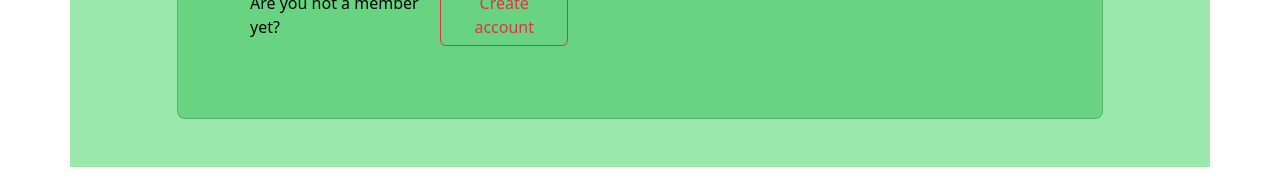
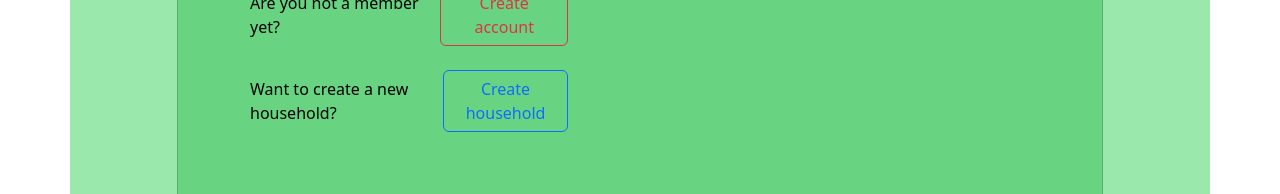
Before and after one commit to IvonaCvija/PPIT-Project, a React (Create React App) app: page / in a window 1280 px wide. Shown: the part 758-952 px from the top of the page. Before the commit the page ends 925 px from the top, so only its background shows below. Built offline with nearby package versions, Linux system fonts and the light colour scheme.

Commit message:
successful adding household and account redirects to login page, create household button on login page

```diff
--- a/src/App.js
+++ b/src/App.js
@@ -13,7 +13,7 @@ import AddHousehold from './components/addHousehold';
 import Household from './components/household';
 import AddAccount from './components/addAccount';
 
-import Navbar from './Navbar';
+
 
 import { BrowserRouter, Routes, Route } from 'react-router-dom';
 import { HouseholdCodeProvider } from './components/householdCodeContext';
--- a/src/components/addAccount.js
+++ b/src/components/addAccount.js
@@ -1,6 +1,7 @@
 import { useEffect, useState } from "react";
 import { Button, Alert } from 'react-bootstrap';
 import axios from "axios";
+import { useNavigate } from 'react-router-dom';
 
 function AddAccount() {
     // use useState hook for getting variables full name, phone number, password, household code
@@ -11,7 +12,7 @@ function AddAccount() {
     const [existingPhoneNumbers, setExistingPhoneNumbers] = useState([]);
     const [error, setError] = useState('');
     const [success, setSuccess] = useState('');
-
+    const navigate = useNavigate();
 
     useEffect(() => {
         //  making GET request to get existing phone numbers to compare
@@ -52,7 +53,7 @@ function AddAccount() {
             .then(response => {
                 setSuccess("Successfully added account.");
                 console.log("Successfully added account:", response.data);
-                window.location.reload();
+                navigate('/login'); // redirect to login page
             })
             .catch(error => { // handle error
                 setError(error.response.data);
--- a/src/components/addHousehold.js
+++ b/src/components/addHousehold.js
@@ -1,6 +1,7 @@
 import { useEffect, useState } from "react";
 import { Button, Alert } from 'react-bootstrap';
 import axios from "axios";
+import { useNavigate } from 'react-router-dom';
 
 function AddHousehold() {
     // use useState hook for getting variables household code and eircode
@@ -9,6 +10,7 @@ function AddHousehold() {
     const [existingData, setExistingData] = useState({ householdCodes: [], eircodes: [] });
     const [error, setError] = useState('');
     const [success, setSuccess] = useState('');
+    const navigate = useNavigate();
 
     useEffect(() => {
         // making GET request to get existing codes to compare
@@ -49,7 +51,7 @@ function AddHousehold() {
             .then(response => {
                 setSuccess("Successfully added household.");
                 console.log("Successfully added household:", response.data);
-                window.location.reload();
+                navigate('/login');
             })
             .catch(error => {
                 setError(error.response.data);
--- a/src/components/login.js
+++ b/src/components/login.js
@@ -85,6 +85,10 @@ function Login() {
                                                     <p class="mb-0 me-2">Are you not a member yet?</p>
                                                     <Button variant="btn btn-outline-danger" href="/addAccount">Create account</Button>
                                                 </div>
+                                                <div class="d-flex align-items-center justify-content-center pb-4">
+                                                    <p class="mb-0 me-2">Want to create a new household?</p>
+                                                    <Button variant="btn btn-outline-primary" href="/addHousehold">Create household</Button>
+                                                </div>
 
                                             </form>
                                         </div>
```
